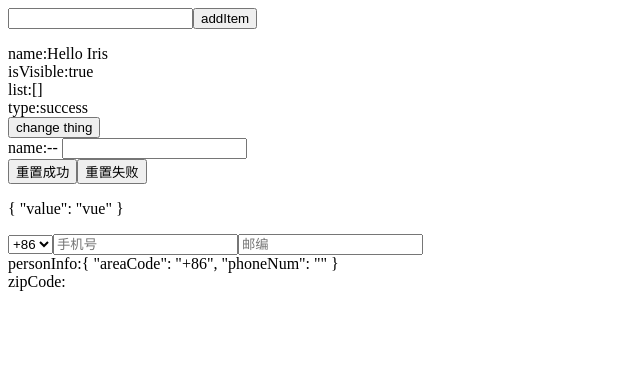
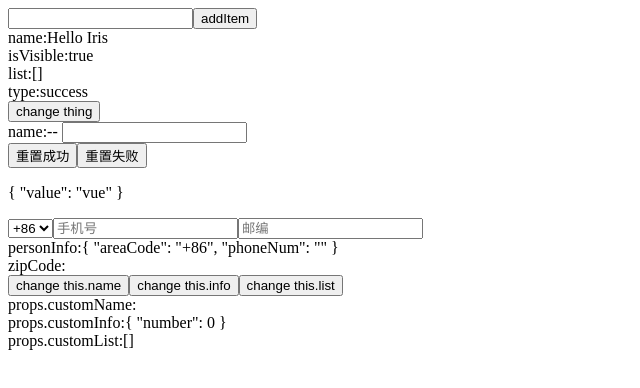
Before and after one commit to irisxr/my-app, a Vue app: page / in a window 1280 px wide. Shown: the top 388 px of the page, without its empty margins (0-640 px from the left). Built offline with nearby package versions, Linux system fonts and the light colour scheme.

Commit message:
组件更新

```diff
--- a/src/App.vue
+++ b/src/App.vue
@@ -2,13 +2,13 @@
     <div id="app">
         <input type="text" v-model="info">
         <button @click="addToDoItem()">addItem</button>
-        <ul>
-            <todo-item v-for="item in list" :item='item'>
-                <template v-slot:item="itemProps">
-                    <span :style="{fontSize: '30px',color:itemProps.checked ?'red':'blue'}">{{item}}</span>
-                </template>
-            </todo-item>
-        </ul>
+        <!--<ul>-->
+            <!--<todo-item v-for="item in list" :item='item'>-->
+                <!--<template v-slot:item="itemProps">-->
+                    <!--<span :style="{fontSize: '30px',color:itemProps.checked ?'red':'blue'}">{{item}}</span>-->
+                <!--</template>-->
+            <!--</todo-item>-->
+        <!--</ul>-->
 
         <props
                 name="Hello Iris"
@@ -42,6 +42,15 @@
         </data-flume>
         personInfo:{{personInfo}}<br/>
         zipCode:{{zipCode}}
+        <br/>
+            <button @click="handleName">change this.name</button>
+            <button @click="handleInfo">change this.info</button>
+            <button @click="handleList">change this.list</button>
+            <update-dom
+            :customName="customName"
+            :customInfo="customInfo"
+            :customList="customList">
+            </update-dom>
     </div>
 
 
@@ -49,11 +58,12 @@
 
 <script>
 
-    import todoItem from './components/todoItem.vue'
+    // import todoItem from './components/todoItem.vue'
     import props from './components/props.vue'
     import Event from './components/Event.vue'
     import slotTest from './components/slotTest.vue'
     import dataFlume from './components/dataFlume.vue'
+    import updateDom from './components/updateDom.vue'
 
     export default {
         name: 'app',
@@ -67,7 +77,12 @@
                     areaCode: '+86',
                     phoneNum: ''
                 },
-                zipCode: ''
+                zipCode: '',
+                customName:'',
+                customInfo:{
+                    number:0
+                },
+                customList:[]
 
             }
         },
@@ -87,15 +102,25 @@
             },
             handleZipCodeForChild(val) {
                 this.zipCode = val
+            },
+            handleName(){
+                this.customName = 'world'
+            },
+            handleInfo(){
+                this.customInfo.number +=1
+            },
+            handleList(){
+                this.customList.push(1,2,3)
             }
         },
 
         components: {
-            todoItem,
+            // todoItem,
             props,
             Event,
             slotTest,
-            dataFlume
+            dataFlume,
+            updateDom
         }
     }
 </script>
--- /dev/null
+++ b/src/components/updateDom.vue
@@ -0,0 +1,18 @@
+<template>
+    <div>
+        props.customName:{{customName}}<br/>
+        props.customInfo:{{customInfo}}<br/>
+        props.customList:{{customList}}
+    </div>
+</template>
+
+<script>
+export default {
+    props:{
+        customName:String,
+        customInfo:Object,
+        customList:Array
+    },
+
+}
+</script>
```
